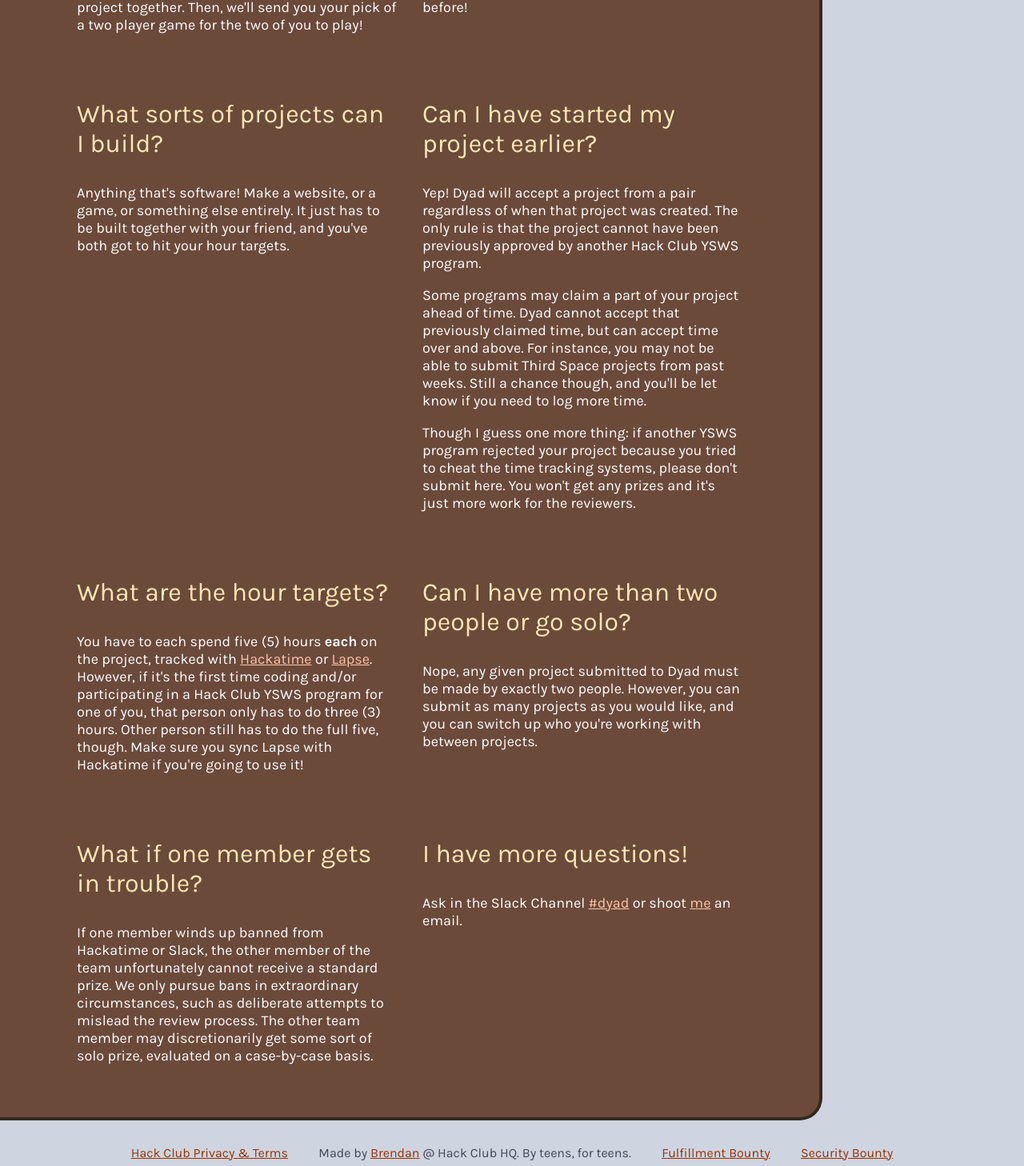
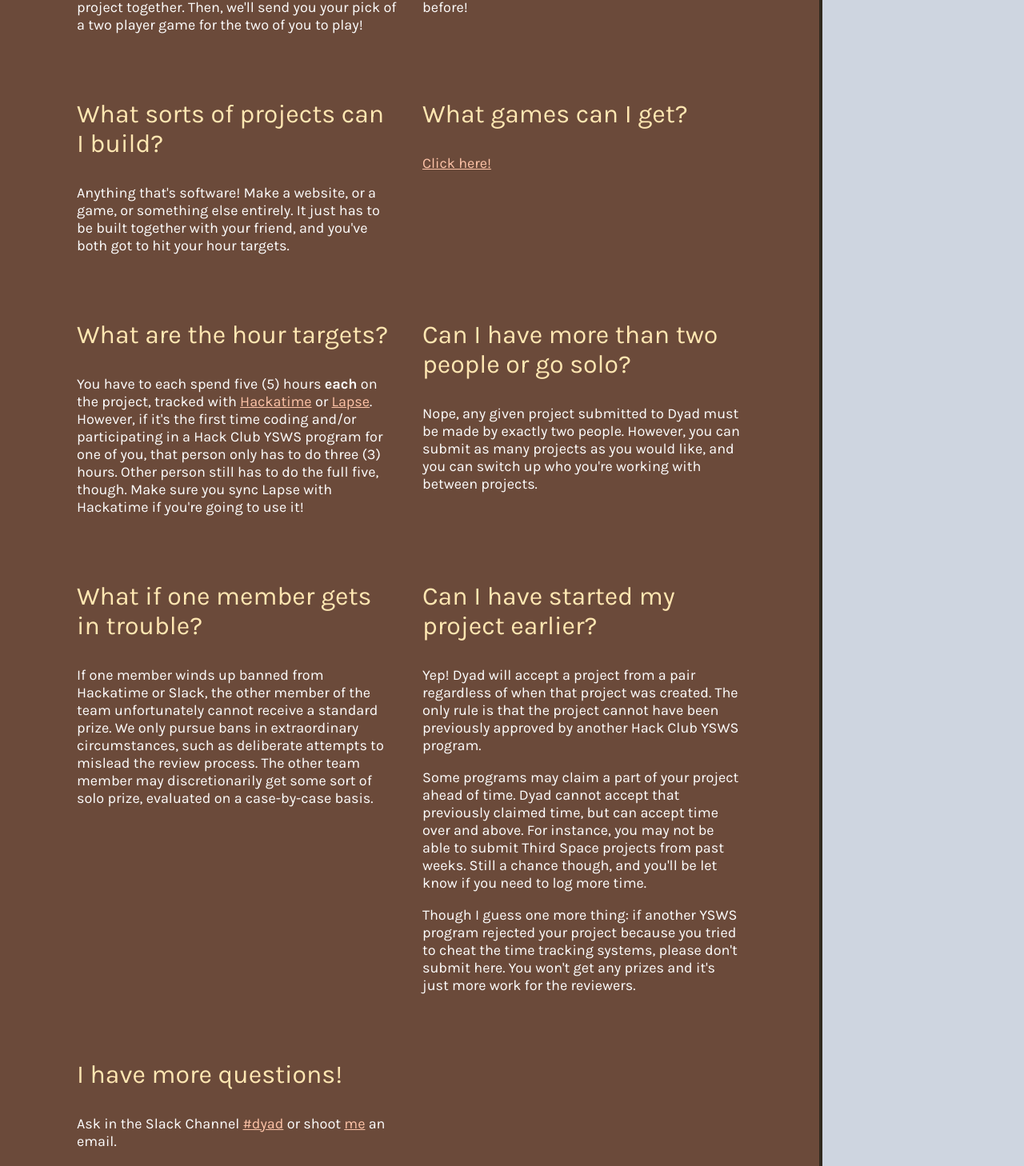
Before and after one commit to hackclub/dyad, a SvelteKit app in the folder ui/: page / in a window 1280 px wide. Shown: the part 839-2297 px from the top of the page at 80% size. Built offline with nearby package versions, Linux system fonts and the light colour scheme.

Commit message:
add games list

```diff
--- a/ui/src/routes/MainLandingContent.svelte
+++ b/ui/src/routes/MainLandingContent.svelte
@@ -29,24 +29,9 @@
         </p>
     </div>
     <div class="description-entry">
-        <p class="description-title">Can I have started my project earlier?</p>
+        <p class="description-title">What games can I get?</p>
         <p class="description-text">
-            Yep! Dyad will accept a project from a pair regardless of when that
-            project was created. The only rule is that the project cannot have
-            been previously approved by another Hack Club YSWS program.
-        </p>
-        <p class="description-text">
-            Some programs may claim a part of your project ahead of time. Dyad
-            cannot accept that previously claimed time, but can accept time over
-            and above. For instance, you may not be able to submit Third Space
-            projects from past weeks. Still a chance though, and you'll be let
-            know if you need to log more time.
-        </p>
-        <p class="description-text">
-            Though I guess one more thing: if another YSWS program rejected your
-            project because you tried to cheat the time tracking systems, please
-            don't submit here. You won't get any prizes and it's just more work
-            for the reviewers.
+            <a href="/games" class="desc-link">Click here!</a>
         </p>
     </div>
     <div class="description-entry">
@@ -87,6 +72,27 @@
             attempts to mislead the review process. The other team member may
             discretionarily get some sort of solo prize, evaluated on a
             case-by-case basis.
+        </p>
+    </div>
+    <div class="description-entry">
+        <p class="description-title">Can I have started my project earlier?</p>
+        <p class="description-text">
+            Yep! Dyad will accept a project from a pair regardless of when that
+            project was created. The only rule is that the project cannot have
+            been previously approved by another Hack Club YSWS program.
+        </p>
+        <p class="description-text">
+            Some programs may claim a part of your project ahead of time. Dyad
+            cannot accept that previously claimed time, but can accept time over
+            and above. For instance, you may not be able to submit Third Space
+            projects from past weeks. Still a chance though, and you'll be let
+            know if you need to log more time.
+        </p>
+        <p class="description-text">
+            Though I guess one more thing: if another YSWS program rejected your
+            project because you tried to cheat the time tracking systems, please
+            don't submit here. You won't get any prizes and it's just more work
+            for the reviewers.
         </p>
     </div>
     <div class="description-entry">
--- a/ui/src/routes/dashboard/+page.svelte
+++ b/ui/src/routes/dashboard/+page.svelte
@@ -329,6 +329,7 @@
             </p>
         </div>
     {/if}
+    <a class="new-project-button container" href="/games"><h1>Games list</h1></a>
     {#if loaded && linked}
         <button
             class="new-project-button container"
@@ -501,7 +502,10 @@
         text-align: center;
     }
     .new-project-button {
+        display: flex;
+        align-items: center;
         color: var(--text-primary);
+        text-decoration: none;
         transition: background-color 0.3s ease;
     }
     .new-project-button:hover {
```
Also changed, not shown: 2 other files (tests, documents, lock files or other folders).
